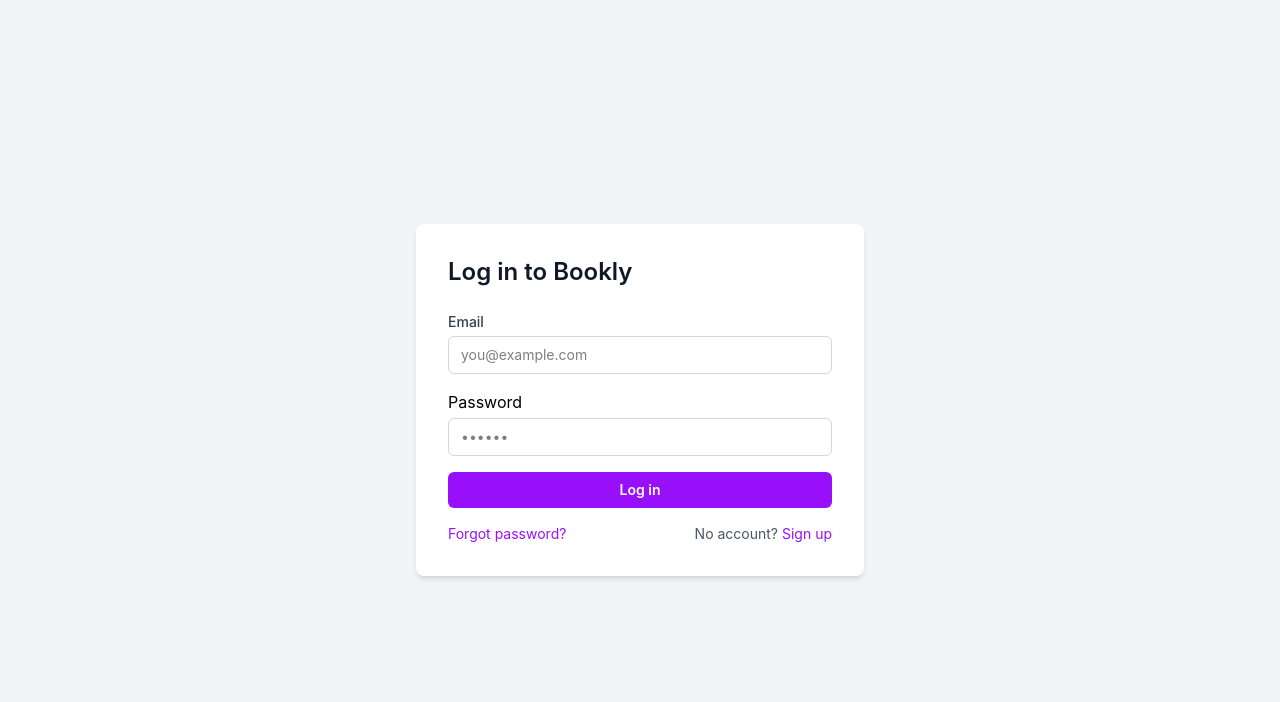
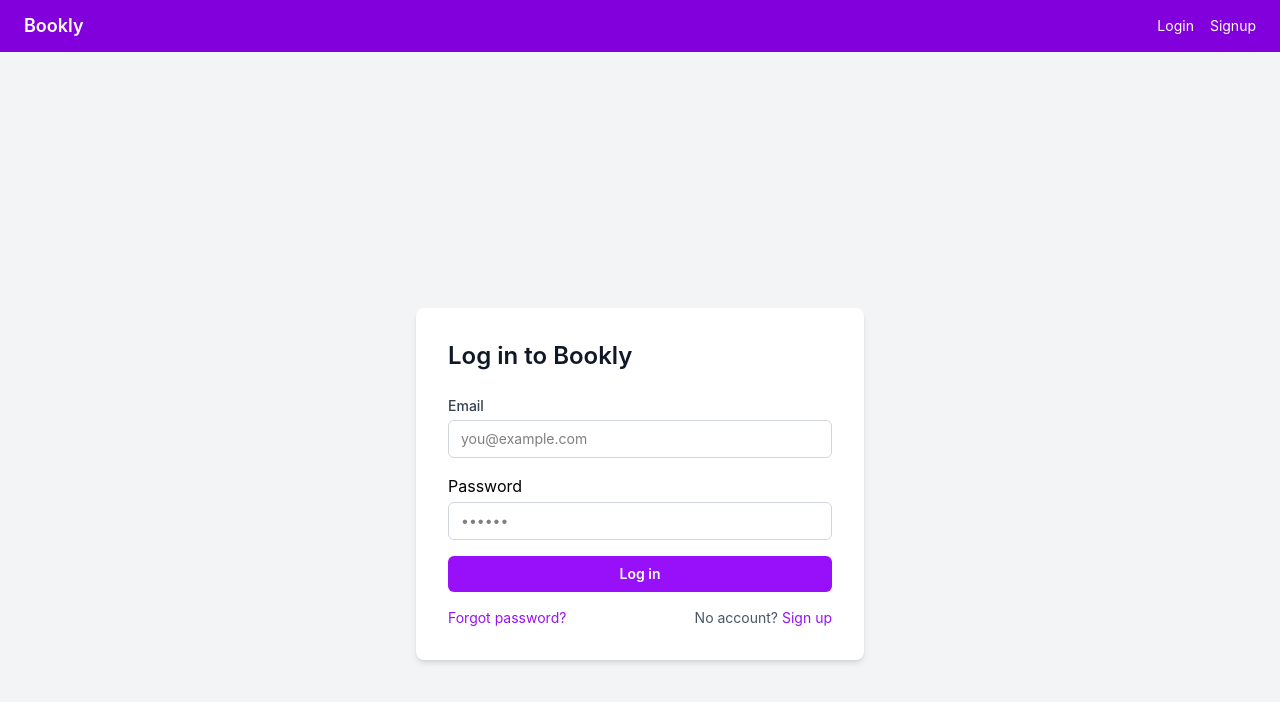
Before and after one commit to sanaullahaq/bookly-frontend, a React (Vite) app: page /login in a window 1280 px wide. Shown: the top 702 px of the page. Built offline with nearby package versions, Linux system fonts and the light colour scheme; no server answers.

Commit message:
fix(App): replace Outlet with Layout component for improved structure

```diff
--- a/src/App.tsx
+++ b/src/App.tsx
@@ -1,7 +1,7 @@
-import { Outlet } from "react-router-dom";
+import Layout from "./components/Layout";
 
 export default function App() {
-  return <Outlet />;
+  return <Layout />;
 }
 
-// <Outlet /> is the placeholder where the matched child route is rendered.
+// <Outlet /> is the placeholder where the matched child route is rendered. Now it lives inside <Layout />
```
